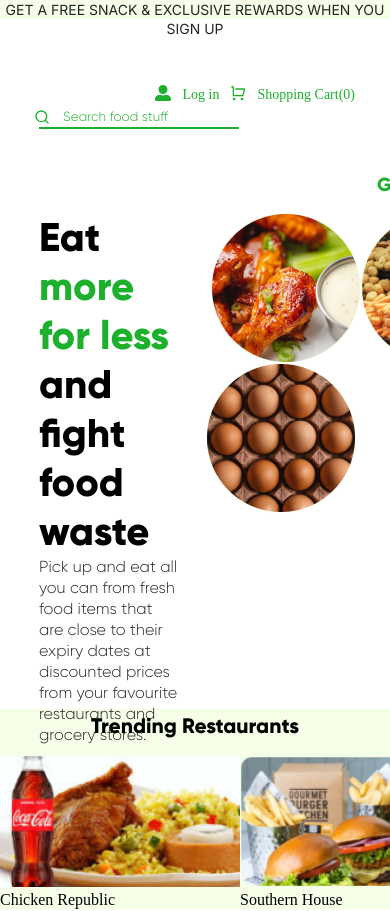
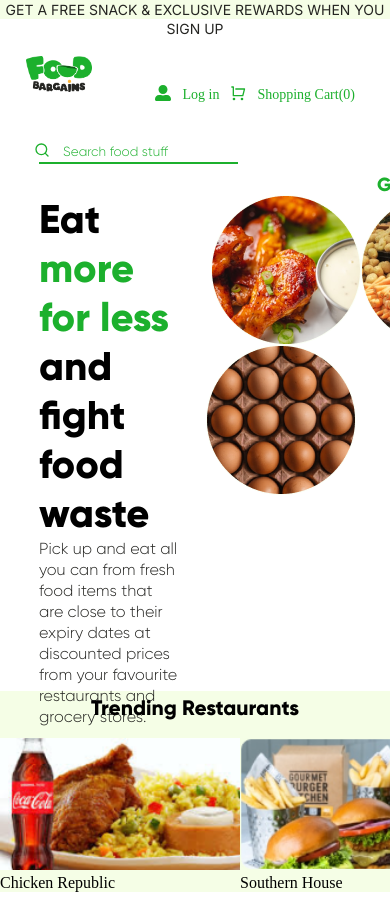
Before and after one commit to kingbee1/food-bargain, a React (Create React App) app: page / in a window 390 px wide. Shown: the top 911 px of the page. Built offline with nearby package versions, Linux system fonts and the light colour scheme.

Commit message:
made the navbar a little responsive

```diff
--- a/src/App.css
+++ b/src/App.css
@@ -63,7 +63,7 @@
 }
 
 .logo img {
-  position: relative;
+  /* position: relative; */
   text-align: center;
   width: 181px;
   margin-left: 497px;
@@ -859,3 +859,49 @@ padding-left: 4px;
   font-size: 20px;
   padding: 8px;
 }
+
+
+
+/* MEDIA QUERRIES */
+
+@media screen and (max-width: 900px) {
+  .logo img{
+  text-align: center;
+  width: 13%;
+  margin-left: 226px;
+  margin-top: 56px;
+  margin-bottom: 94px;
+
+  }
+
+}
+
+@media screen and (max-width: 560px) {
+  .logo img{
+  /* text-align: center; */
+  width: 17%;
+  margin-left: 26px;
+  margin-top: 56px;
+  margin-bottom: 99px;
+
+  }
+
+  .search-bar{
+    width: 199px;
+    margin-top:  35px;
+    height: 21px;
+    /* border-top: none;
+    border-left: none;
+    border-right: none;
+    border-bottom-color: #1CB02D; */
+  }
+
+  .search-icon {
+    left: -5px;
+    /* padding-right: 400px; */
+    right: 13.52%;
+    margin-top: 29px;
+    border: none;
+  }
+
+}
```
